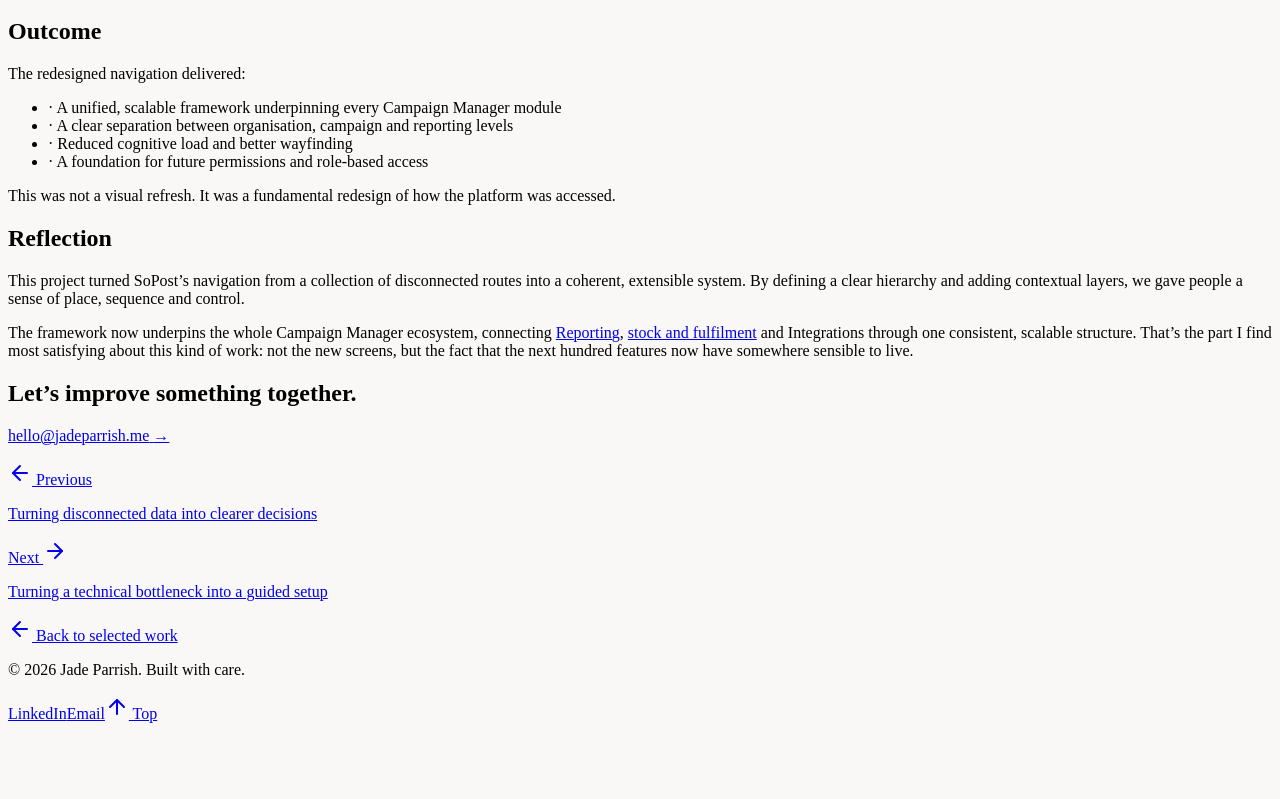
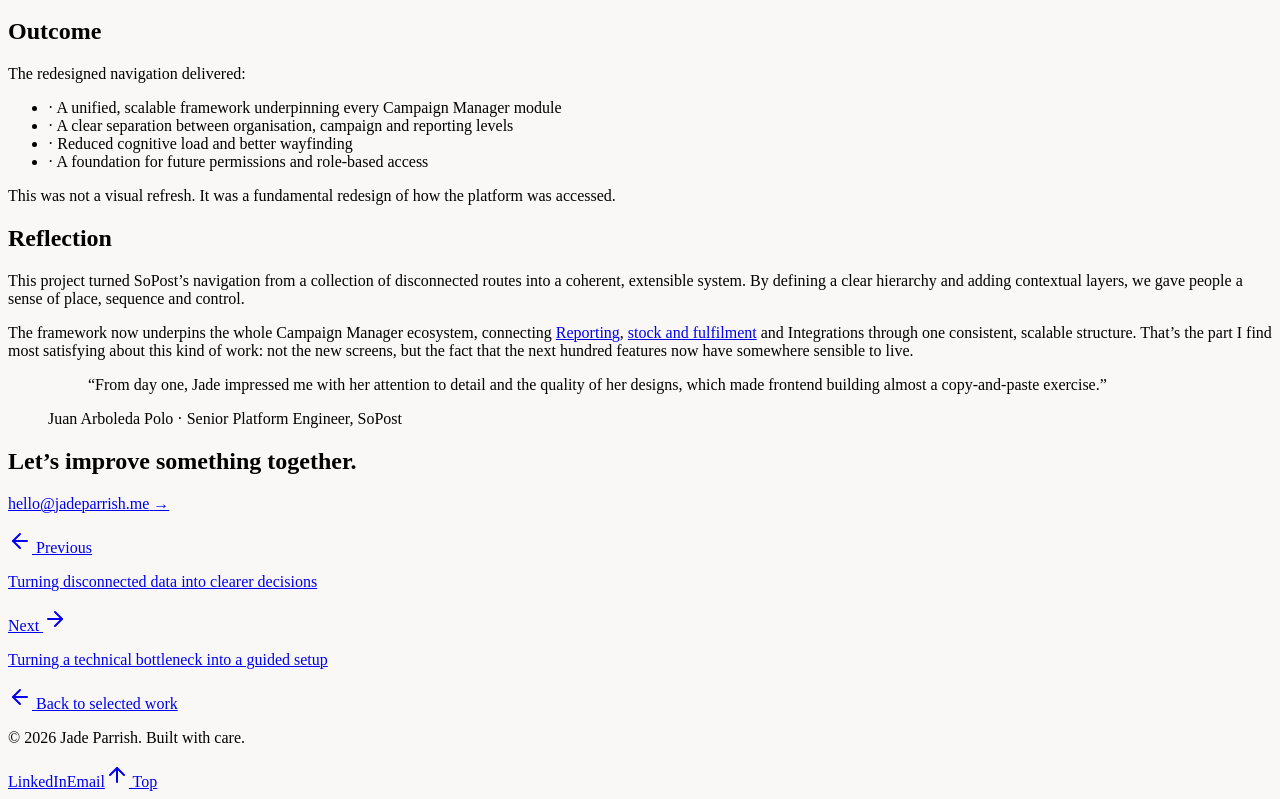
Before and after one commit to jadeparrish/portfolio, a Next.js app: page /work/cm-navigation in a window 1280 px wide. Shown: the part 1538-2337 px from the top of the page. Before the commit the page ends 2269 px from the top, so only its background shows below. Built offline with nearby package versions, Linux system fonts and the light colour scheme.

Commit message:
Include Testimonial section in cm-navigation page
Added a Testimonial section to the page.

```diff
--- a/app/work/cm-navigation/page.js
+++ b/app/work/cm-navigation/page.js
@@ -1,7 +1,7 @@
 import React from 'react';
 import Link from 'next/link';
 import { ArrowLeft, Image as ImageIcon } from 'lucide-react';
-import { CaseStudyFooter, SiteFooter } from '../../caseStudiesData';
+import { CaseStudyFooter, SiteFooter, Testimonial } from '../../caseStudiesData';
 
 export const metadata = {
   title: 'Giving a siloed platform a navigation that scales: Jade Parrish',
@@ -236,6 +236,20 @@ export default function NavigationCaseStudy() {
           </div>
         </section>
 
+        <section className="py-12 border-b border-neutral-200/80">
+          <Testimonial
+            quote={
+              <>
+            From day one, Jade impressed me with her attention to detail and the quality
+            of her designs, which made frontend building almost a copy-and-paste
+            exercise.
+              </>
+            }
+            name="Juan Arboleda Polo"
+            role="Senior Platform Engineer, SoPost"
+          />
+        </section>
+
         <CaseStudyFooter currentSlug="cm-navigation" />
       </main>
 
```
